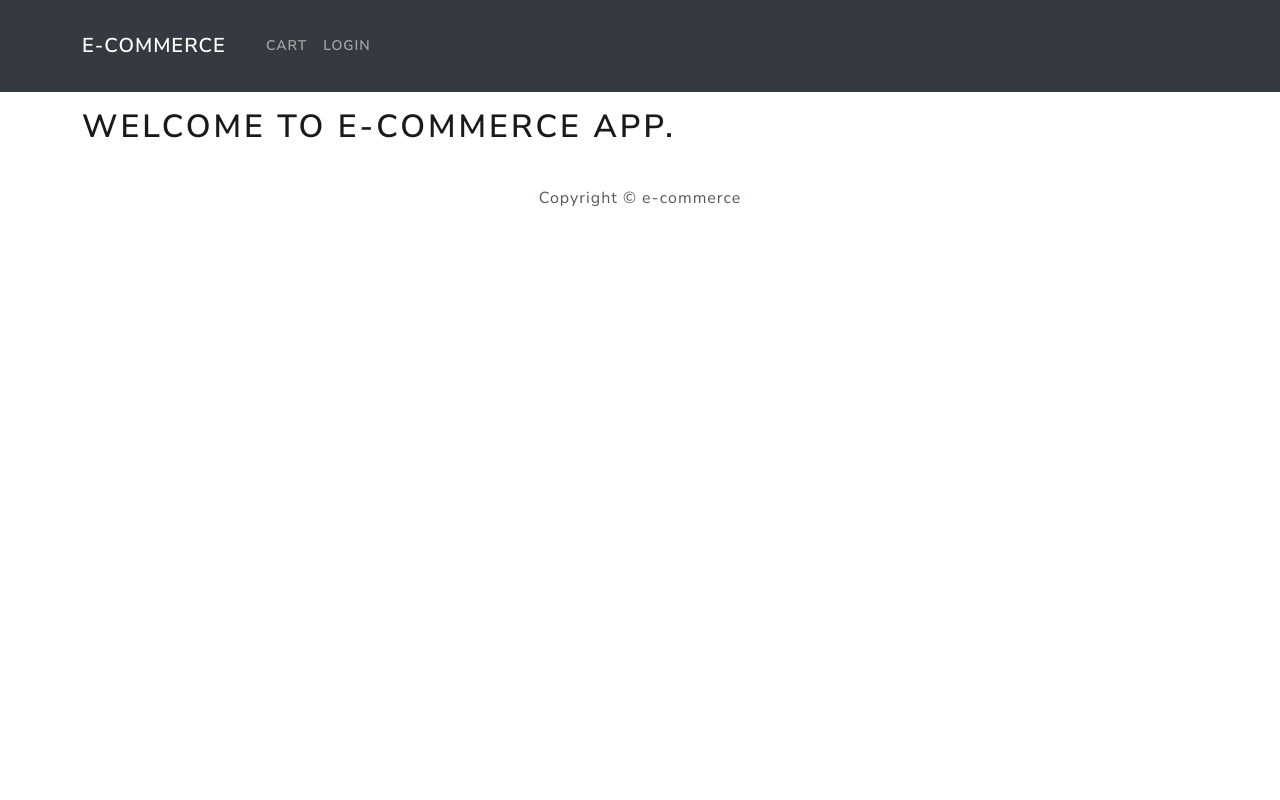
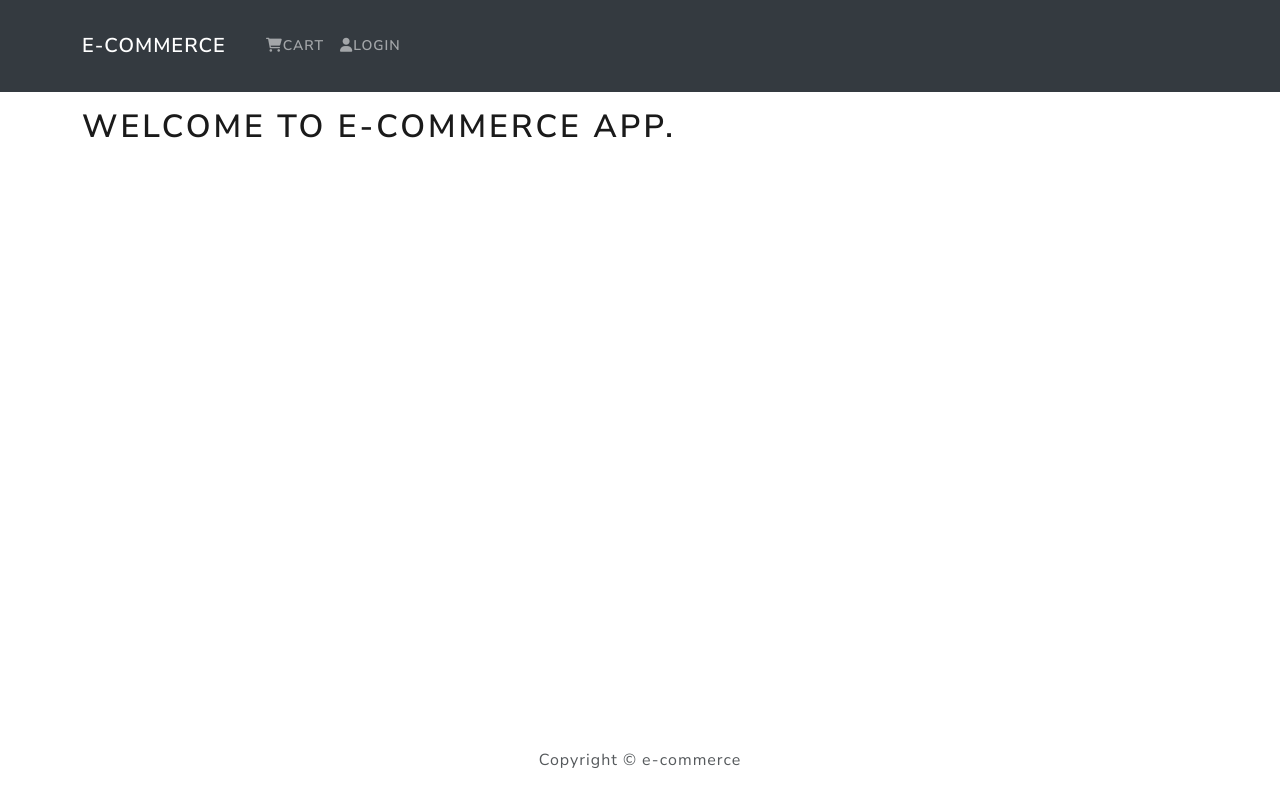
Before and after one commit to mainaliashish/front-end, a React (Create React App) app: page / in a window 1280 px wide. Built offline with nearby package versions, Linux system fonts and the light colour scheme.

Commit message:
- Update add font awesome cdn

```diff
--- a/public/index.html
+++ b/public/index.html
@@ -1,14 +1,12 @@
 <!DOCTYPE html>
 <html lang="en">
+
 <head>
   <meta charset="utf-8" />
   <link rel="icon" href="%PUBLIC_URL%/favicon.ico" />
   <meta name="viewport" content="width=device-width, initial-scale=1" />
   <meta name="theme-color" content="#000000" />
-    <meta
-      name="description"
-      content="Web site created using create-react-app"
-    />
+  <meta name="description" content="Web site created using create-react-app" />
   <link rel="apple-touch-icon" href="%PUBLIC_URL%/logo192.png" />
   <!--
       manifest.json provides metadata used when your web app is installed on a
@@ -24,8 +22,12 @@
       work correctly both with client-side routing and a non-root public URL.
       Learn how to configure a non-root public URL by running `npm run build`.
     -->
+  <link rel="stylesheet" href="https://cdnjs.cloudflare.com/ajax/libs/font-awesome/6.2.1/css/all.min.css"
+    integrity="sha512-MV7K8+y+gLIBoVD59lQIYicR65iaqukzvf/nwasF0nqhPay5w/9lJmVM2hMDcnK1OnMGCdVK+iQrJ7lzPJQd1w=="
+    crossorigin="anonymous" referrerpolicy="no-referrer" />
   <title>E-commerce App</title>
 </head>
+
 <body>
   <noscript>You need to enable JavaScript to run this app.</noscript>
   <div id="root"></div>
@@ -40,4 +42,5 @@
       To create a production bundle, use `npm run build` or `yarn build`.
     -->
 </body>
+
 </html>
--- a/src/components/Footer.js
+++ b/src/components/Footer.js
@@ -1,7 +1,6 @@
 import React from "react";
 
-import { Container, Row, Col } from 'react-bootstrap';
-
+import { Container, Row, Col } from "react-bootstrap";
 
 function Footer(params) {
   return (
--- a/src/index.css
+++ b/src/index.css
@@ -1,3 +1,3 @@
 main {
-  min-height: 80;
+  min-height: 80vh;
 }
```
Lines whose indentation alone changed are shown as unchanged.
